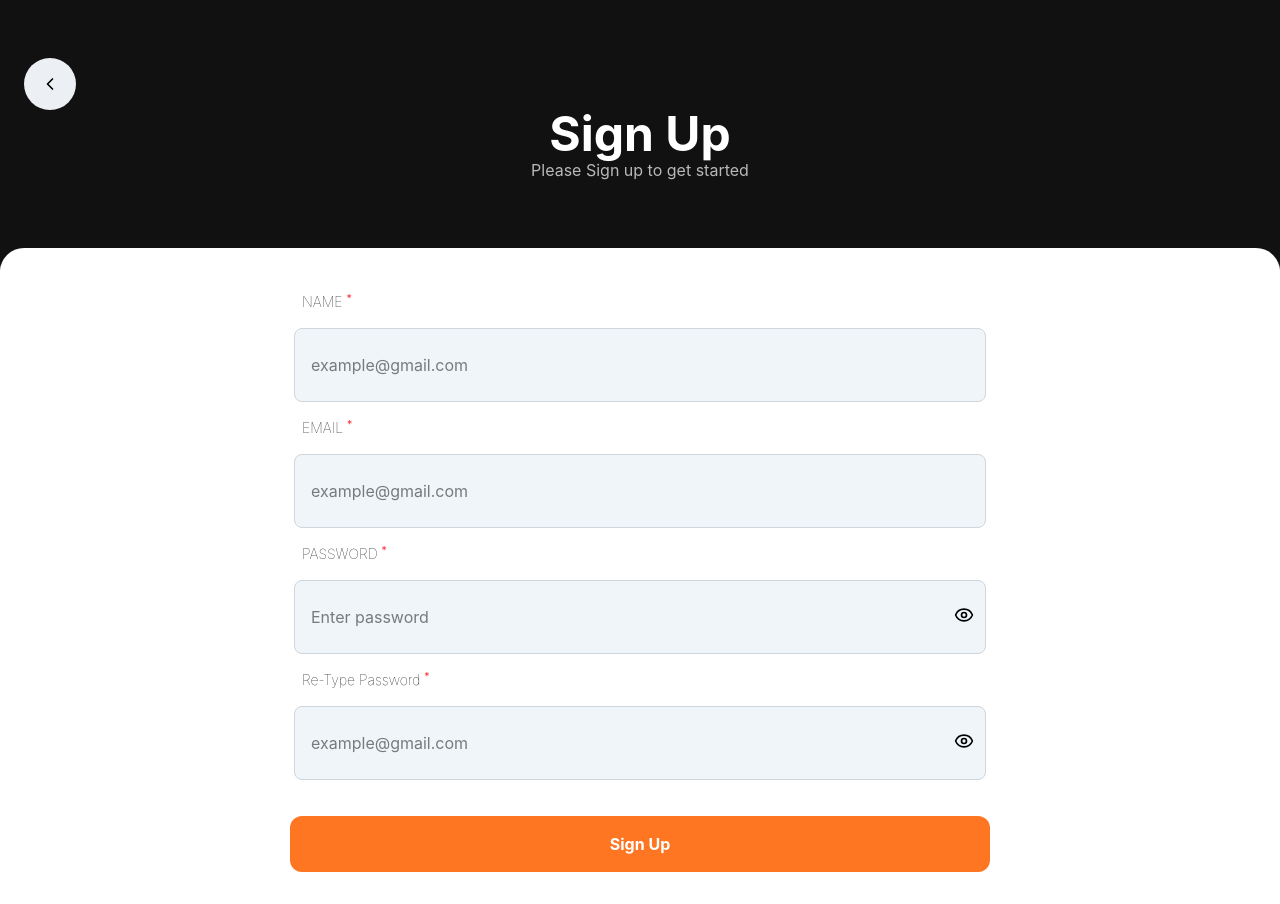
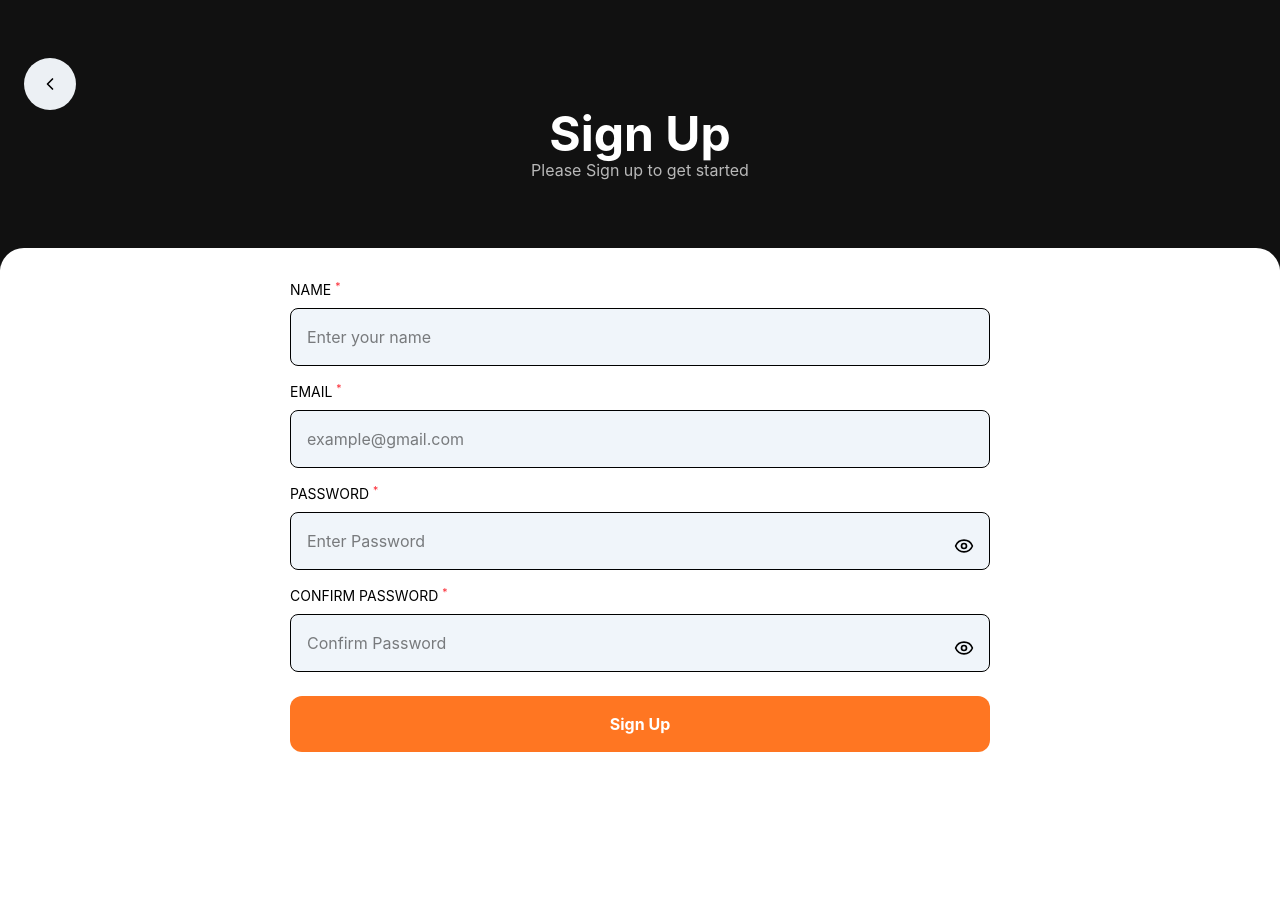
Before and after one commit to Sakthi74/food-delivery-app, a React (Vite) app in the folder Food_App/: page /sign-up in a window 1280 px wide. After the commit the page ends 800 px from the top, so only its background shows below. Built offline with nearby package versions, Linux system fonts and the light colour scheme.

Commit message:
signUp page Done

```diff
--- a/Food_App/src/App.tsx
+++ b/Food_App/src/App.tsx
@@ -21,7 +21,7 @@ import AddAddress from "./component/AddAddress";
 import ContratsPage from "./component/ContratsPage";
 import MyOrdersOpening from "./component/MyOrdersOpening";
 import MyOrdersHistory from "./component/MyOrdersHistory";
-import { ToastContainer } from "react-toastify";
+import { ToastContainer , Bounce} from "react-toastify";
 import Searching from "./component/Searching";
 import PrivateRoute from "./component/PrivateRoute";
 
@@ -51,12 +51,27 @@ function App() {
           <Route path="/address" element={<AddressPage />} />
           <Route path="/new-address" element={<AddAddress />} />
           <Route path="/congrats" element={<ContratsPage />} />
-          <Route path="/search-bar" element={<Searching onClose={() => {}} />} />
+          <Route
+            path="/search-bar"
+            element={<Searching onClose={() => {}} />}
+          />
           <Route path="/track-order" element={<MyOrdersOpening />} />
           <Route path="/history" element={<MyOrdersHistory />} />
         </Route>
       </Routes>
-      <ToastContainer />
+      <ToastContainer
+        position="top-center"
+        autoClose={5000}
+        hideProgressBar={false}
+        newestOnTop={false}
+        closeOnClick={false}
+        rtl={false}
+        pauseOnFocusLoss
+        draggable
+        pauseOnHover
+        theme="light"
+        transition={Bounce}
+      />
     </>
   );
 }
--- a/Food_App/src/component/SignupPage.tsx
+++ b/Food_App/src/component/SignupPage.tsx
@@ -1,108 +1,175 @@
-import { useState } from "react";
+import { useRef, useState } from "react";
 import { useSignup } from "../Context/AuthDataContext";
 import { ChevronLeft, Eye, EyeOff } from "lucide-react";
 import { useNavigate } from "react-router-dom";
 import { toast, Bounce } from "react-toastify";
-import "react-toastify/ReactToastify.css";
+import "react-toastify/dist/ReactToastify.css";
 
 const SignupPage = () => {
+  const navigate = useNavigate();
+
+  const { email, setEmail, setPassword } = useSignup();
+
+  const passwordRef = useRef<HTMLInputElement | null>(null);
+
   const [showPassword, setShowPassword] = useState(false);
   const [reshowPassword, setShowrePassword] = useState(false);
-  const [details, setDetails] = useState({ password: "", confirmpassword: "" });
-  const navigate = useNavigate();
 
-  const { setEmail, setPassword, email, password } = useSignup();
+  const [details, setDetails] = useState({
+    name: "",
+    password: "",
+    confirmpassword: "",
+  });
 
-  //tostify function
-  const notifi = () => {
-    toast.success(`Successfully Signed Up`, {
+  // Toast Notification
+  const notify = () => {
+    toast.success("Successfully Signed Up", {
       position: "top-center",
-      autoClose: 5000,
-      hideProgressBar: false,
-      closeOnClick: true,
-      pauseOnHover: true,
-      draggable: true,
-      progress: undefined,
+      autoClose: 3000,
       theme: "colored",
       transition: Bounce,
     });
   };
 
+  // Signup Function
   const handleSignup = () => {
-    if (details.password === details.confirmpassword) {
+    const credentials = {
+      email,
+      password: details.password,
+    };
+
+    localStorage.setItem("creds", JSON.stringify(credentials));
+
+    setPassword(details.password);
+
+    notify();
+
     navigate("/log-in");
-      setPassword(details.password);
-      const credentials = { email, password: details.password };
-      localStorage.setItem("creds", JSON.stringify(credentials));
-      notifi();
-    } else {
-      toast.error("Password and Confirm Password fields must be same");
+  };
+
+  // Validation
+  const handleValidate = (e: React.FormEvent<HTMLFormElement>) => {
+    e.preventDefault();
+
+    const loginPassword = passwordRef.current?.value.trim() || "";
+
+    // Name
+    if (details.name.trim() === "") {
+      toast.error("Name is required");
+      return;
     }
+
+    // Email
+    if (email.trim() === "") {
+      toast.error("Email is required");
+      return;
+    }
+
+    const emailRegex = /^[^\s@]+@[^\s@]+\.[^\s@]+$/;
+
+    if (!emailRegex.test(email)) {
+      toast.error("Enter a valid email");
+      return;
+    }
+
+    // Password
+    if (loginPassword === "") {
+      toast.error("Password is required");
+      passwordRef.current?.focus();
+      return;
+    }
+
+    if (loginPassword.length < 6) {
+      toast.error("Password must be at least 6 characters");
+      passwordRef.current?.focus();
+      return;
+    }
+
+    // Confirm Password
+    if (details.confirmpassword.trim() === "") {
+      toast.error("Confirm Password is required");
+      return;
+    }
+
+    // Password Match
+    if (loginPassword !== details.confirmpassword) {
+      toast.error("Password and Confirm Password must match");
+      return;
+    }
+
+    handleSignup();
   };
 
   return (
-    <>
-      <div className="min-h-screen bg-white ">
-        {/* Top Section */}
+    <div className="min-h-screen bg-white">
+      {/* Header */}
       <div className="bg-[#111111] h-72 flex flex-col justify-center items-center px-6 rounded-b-3xl text-center">
-          <div className="w-full ">
+        <div className="w-full">
           <div
-              className="w-fit p-3 md:p-4 bg-[#ECF0F4] rounded-full cursor-pointer mb-0"
-              onClick={() => navigate("/login")}
+            className="w-fit p-3 md:p-4 bg-[#ECF0F4] rounded-full cursor-pointer"
+            onClick={() => navigate("/log-in")}
           >
             <ChevronLeft size={20} />
           </div>
         </div>
+
         <div className="mb-12">
-            <h1 className="text-4xl md:text-5xl font-bold text-white">
-              Sign Up
-            </h1>
-            <p className="text-white/70 ">Please Sign up to get started</p>
+          <h1 className="text-4xl md:text-5xl font-bold text-white">Sign Up</h1>
+          <p className="text-white/70">Please Sign up to get started</p>
         </div>
-        </div>{" "}
-        {/* Bottom Card */}
-        <div className="-mt-10 bg-white rounded-t-3xl px-6 py-8 relative z-10 flex flex-col justify-center items-center">
-          {/* SPAN + INPUT */}
-          <div className="flex flex-col w-full md:w-[400px] lg:w-[700px] p-1  gap-2">
-            <span className="text-black font-thin text-sm p-2">
-              NAME{" "}
-              <strong>
-                <sup className="text-red-500">*</sup>
-              </strong>
+      </div>
+
+      {/* Form */}
+      <div className="-mt-10 bg-white rounded-t-3xl px-6 py-8 flex justify-center">
+        <form
+          onSubmit={handleValidate}
+          className="w-full md:w-[400px] lg:w-[700px]"
+        >
+          {/* Name */}
+          <div className="flex flex-col gap-2 mb-4">
+            <span className="text-sm">
+              NAME <sup className="text-red-500">*</sup>
             </span>
+
             <input
               type="text"
-              placeholder="example@gmail.com"
-              className="w-full  border bg-[#f0f5fa]  border-gray-300 rounded-lg px-4 py-6 focus:outline-none focus:border-[#ff7622]"
+              placeholder="Enter your name"
+              value={details.name}
+              onChange={(e) =>
+                setDetails((prev) => ({
+                  ...prev,
+                  name: e.target.value,
+                }))
+              }
+              className="border bg-[#f0f5fa] rounded-lg px-4 py-4 focus:outline-none focus:border-[#ff7622]"
             />
           </div>
-          <div className="flex flex-col gap-2 p-1 w-full md:w-[400px] lg:w-[700px]">
-            <span className="text-black font-thin text-sm p-2">
-              EMAIL{" "}
-              <strong>
-                <sup className="text-red-500">*</sup>
-              </strong>
+
+          {/* Email */}
+          <div className="flex flex-col gap-2 mb-4">
+            <span className="text-sm">
+              EMAIL <sup className="text-red-500">*</sup>
             </span>
+
             <input
               type="email"
               placeholder="example@gmail.com"
-              className="w-full border bg-[#f0f5fa]  border-gray-300 rounded-lg px-4 py-6 focus:outline-none focus:border-[#ff7622]"
               value={email}
               onChange={(e) => setEmail(e.target.value)}
+              className="border bg-[#f0f5fa] rounded-lg px-4 py-4 focus:outline-none focus:border-[#ff7622]"
             />
           </div>
 
-          {/* PASSWORD */}
-          <div className="relative flex flex-col gap-2 w-full md:w-[400px] lg:w-[700px] p-1">
-            <span className="text-black font-thin text-sm p-2">
-              PASSWORD{" "}
-              <strong>
-                <sup className="text-red-500">*</sup>
-              </strong>
+          {/* Password */}
+          <div className="relative flex flex-col gap-2 mb-4">
+            <span className="text-sm">
+              PASSWORD <sup className="text-red-500">*</sup>
             </span>
+
             <input
+              ref={passwordRef}
               type={showPassword ? "text" : "password"}
-              placeholder="Enter password"
+              placeholder="Enter Password"
               value={details.password}
               onChange={(e) =>
                 setDetails((prev) => ({
@@ -110,56 +177,56 @@ const SignupPage = () => {
                   password: e.target.value,
                 }))
               }
-              className="w-full border bg-[#f0f5fa] border-gray-300 rounded-lg px-4 py-6 pr-12 focus:outline-none focus:border-[#ff7622]"
+              className="border bg-[#f0f5fa] rounded-lg px-4 py-4 pr-12 focus:outline-none focus:border-[#ff7622]"
             />
+
             <button
               type="button"
               onClick={() => setShowPassword(!showPassword)}
-              className="absolute right-4 top-1/2 translate-y-1/2 cursor-pointer"
+              className="absolute right-4 top-[52px]"
             >
               {showPassword ? <EyeOff size={20} /> : <Eye size={20} />}
             </button>
           </div>
 
-          {/* RE ENTER PASSWORD */}
-          <div className="relative flex flex-col gap-2 w-full md:w-[400px] lg:w-[700px] p-1">
-            <span className="text-black font-thin text-sm p-2">
-              Re-Type Password{" "}
-              <strong>
-                {" "}
-                <sup className="text-red-500">*</sup>
-              </strong>
+          {/* Confirm Password */}
+          <div className="relative flex flex-col gap-2 mb-6">
+            <span className="text-sm">
+              CONFIRM PASSWORD <sup className="text-red-500">*</sup>
             </span>
+
             <input
               type={reshowPassword ? "text" : "password"}
-              placeholder="example@gmail.com"
+              placeholder="Confirm Password"
               value={details.confirmpassword}
-              className="w-full  border bg-[#f0f5fa]  border-gray-300 rounded-lg px-4 py-6 focus:outline-none focus:border-[#ff7622]"
               onChange={(e) =>
                 setDetails((prev) => ({
                   ...prev,
                   confirmpassword: e.target.value,
                 }))
               }
+              className="border bg-[#f0f5fa] rounded-lg px-4 py-4 pr-12 focus:outline-none focus:border-[#ff7622]"
             />
+
             <button
-              className="absolute right-4 top-1/2 translate-y-1/2 cursor-pointer "
+              type="button"
               onClick={() => setShowrePassword(!reshowPassword)}
+              className="absolute right-4 top-[52px]"
             >
               {reshowPassword ? <EyeOff size={20} /> : <Eye size={20} />}
             </button>
           </div>
+
+          {/* Button */}
           <button
-            className="mt-8 w-full cursor-pointer md:w-[400px] lg:w-[700px] rounded-xl bg-[#ff7622] py-4 text-white font-bold hover:bg-[#ff8650] transition-colors"
-            onClick={handleSignup}
+            type="submit"
+            className="w-full bg-[#ff7622] text-white py-4 rounded-xl font-bold hover:bg-[#ff8a45] transition"
           >
             Sign Up
           </button>
-
-          {/* Button */}
+        </form>
       </div>
     </div>
-    </>
   );
 };
 
```
Lines whose indentation alone changed are shown as unchanged.
